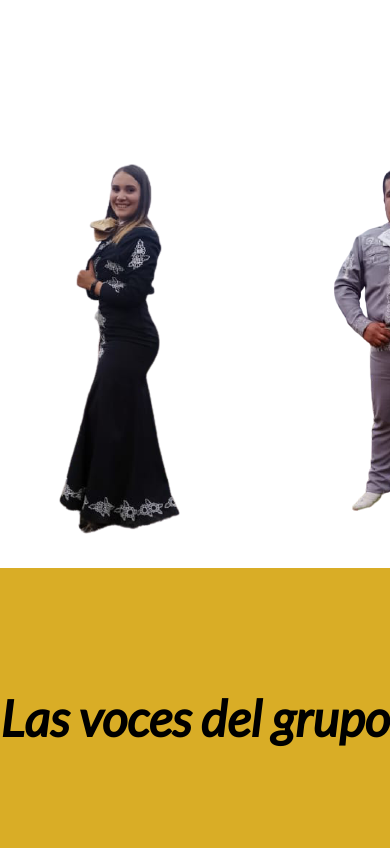
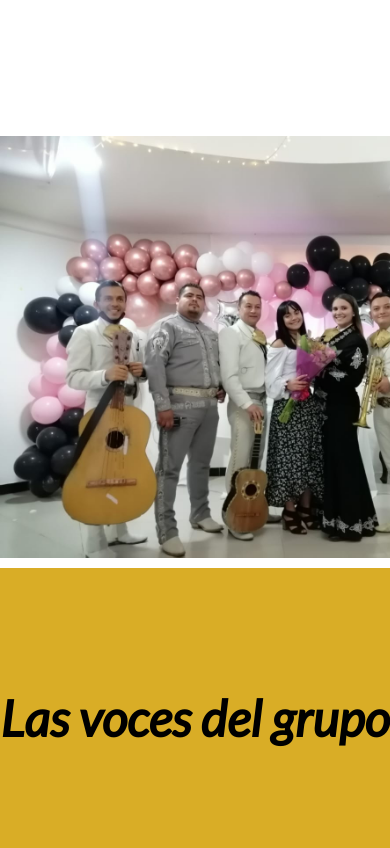
Before and after one commit to nuevojalisco123/web, a website: page index.html in a window 390 px wide. Shown: the part 1200-2048 px from the top of the page. Drawn offline with Linux system fonts and the light colour scheme.

Commit message:
agregando responsive

```diff
--- a/index.html
+++ b/index.html
@@ -58,8 +58,7 @@
     </section>
     <section id="our" class="container__our">
             <div class="img__container">
-                <img class="cut__img" src="./src/assets/images/chica-removebg-preview.png" alt="">
-                <img class="cut__img" src="./src/assets/images/personal-removebg-preview.png" alt="">
+                <img class="cut__img" src="./src/assets/images/14.jpeg" alt="">
             </div>
             <div class="text__container">
                 <h1>Almas para hacer verdadera música.</h1>
--- a/src/assets/styles/styles.css
+++ b/src/assets/styles/styles.css
@@ -477,7 +477,9 @@
     height: 45px;
 }
 
-
+.cut__img{
+    height: 50vh;
+}
 
 
 
```
